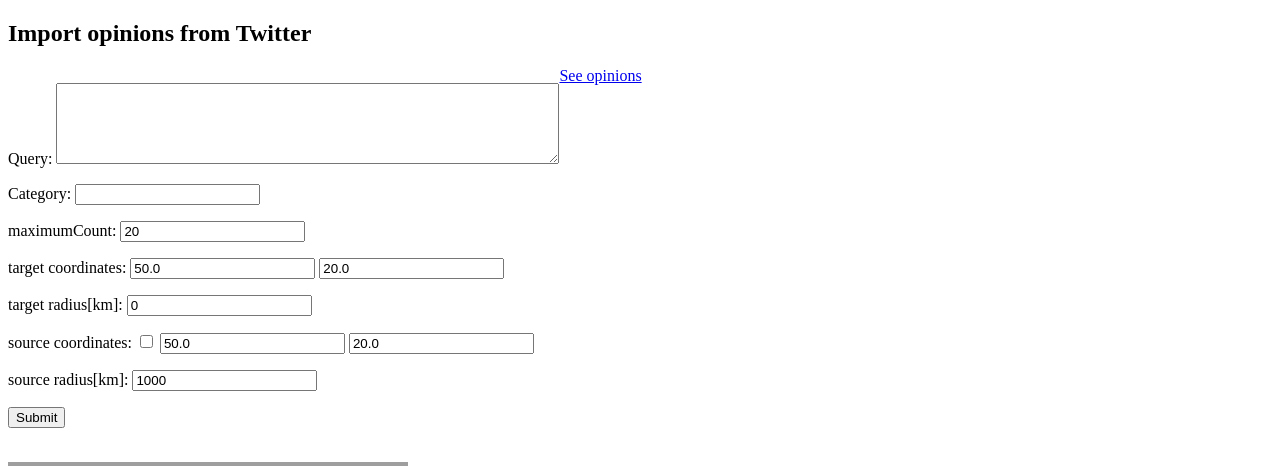
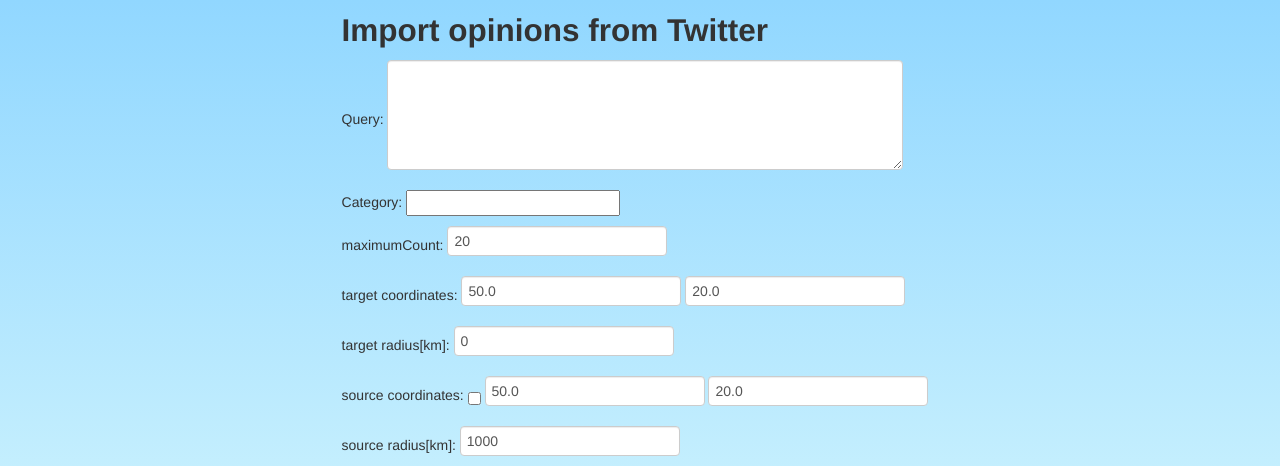
Before and after one commit to sikor/placeranking, a Python web app: template templates/import.html in a window 1280 px wide. Shown: the top 466 px of the page. Run offline with Jinja, Linux system fonts and the light colour scheme; the template is opened without the code that fills it, so the values that code supplies are empty; some libraries are stand-ins or nearby versions; grey boxes are pictures that could not be loaded.

Commit message:
ui changed bug fixed

```diff
--- a/placeranking/geocoding.py
+++ b/placeranking/geocoding.py
@@ -55,7 +55,7 @@ class Geocoder:
         city = infoMap[self.CITY]
         regionCode = self.getRegionIsoCode(lat, lon)
         if regionCode:
-            region = countryShort+'-'+regionCode
+            region = str(countryShort)+'-'+str(regionCode)
         else:
             region = None
         continent = self.getContinentForCountry(countryShort)
@@ -63,7 +63,7 @@ class Geocoder:
         return DetailedPosition(continent, country, region, city)
 
     def getContinentForCountry(self, country):
-        logging.info("country: "+country)
+        logging.info("country: "+str(country))
         if country == '':
             return ''
         return self.continentMap[country]
--- a/placeranking/opinionDao.py
+++ b/placeranking/opinionDao.py
@@ -10,7 +10,7 @@ from google.appengine.ext import webapp
 from google.appengine.ext import db
 from placeranking.model import *
 import placeranking.geocoding
-from placeranking.sentimenter import getSentiment
+from placeranking.sentimenter import getSentiment, getSentimentOffline
 import logging
 import math
 
@@ -33,7 +33,7 @@ def addOpinion(comment, pCategoryName, lat, lon):
     if comment is u"":
         raise Exception("comment cant be empty")
 
-    sentiment = getSentiment(comment)
+    sentiment = getSentimentOffline(comment)
     pSentiment = sentiment[0]
     pProbabilityPos = sentiment[1]
     pProbabilityNeg = sentiment[2]
--- a/placeranking/sentiement/sentiment.py
+++ b/placeranking/sentiement/sentiment.py
@@ -1,3 +1,4 @@
+
 import re, itertools, os
 from nltk.classify import NaiveBayesClassifier
 from nltk.metrics import BigramAssocMeasures
@@ -64,7 +65,6 @@ class SentimentAnalyzer(object):
             pos_score = BigramAssocMeasures.chi_sq(cond_word_fd['pos'][word], (freq, pos_word_count), total_word_count)
             neg_score = BigramAssocMeasures.chi_sq(cond_word_fd['neg'][word], (freq, neg_word_count), total_word_count)
             word_scores[word] = pos_score + neg_score
-
         return word_scores
 
     def word_feats(self, words):
@@ -78,7 +78,7 @@ class SentimentAnalyzer(object):
 
     #creates feature selection mechanism that only uses best words
     def best_word_features(self, words):
-        return dict([(word, True) for word in words if word in self.best_words])
+        return dict([(word.lower(), True) for word in words if word.lower() in self.best_words])
 
     def train(self):
         word_scores = self.create_word_scores()
--- a/public/css/placeranking.css
+++ b/public/css/placeranking.css
@@ -1,20 +1,57 @@
+body {
+/* IE10 Consumer Preview */
+background-image: -ms-linear-gradient(bottom, #E8FFFD 0%, #91D7FF 100%);
+
+/* Mozilla Firefox */
+background-image: -moz-linear-gradient(bottom, #E8FFFD 0%, #91D7FF 100%);
+
+/* Opera */
+background-image: -o-linear-gradient(bottom, #E8FFFD 0%, #91D7FF 100%);
+
+/* Webkit (Safari/Chrome 10) */
+background-image: -webkit-gradient(linear, left bottom, left top, color-stop(0, #E8FFFD), color-stop(1, #91D7FF));
+
+/* Webkit (Chrome 11+) */
+background-image: -webkit-linear-gradient(bottom, #E8FFFD 0%, #91D7FF 100%);
+
+/* W3C Markup, IE10 Release Preview */
+background-image: linear-gradient(to top, #E8FFFD 0%, #91D7FF 100%);
+    background-attachment: fixed !important;
+}
+
+.main {
+    margin: 0 auto;
+    display: table;
+}
+
+.center {
+    margin: 0 auto;
+}
+
+textarea {
+    width: auto;
+}
+
 #form {
 
     float: left;
+    margin-right: 10px;
 }
 
 #map {
-    height: 300px;
-    width: 400px;
+    height: 400px;
+    width: 500px;
 }
 
 #opinions {
     padding-top: 30px;
     clear: both;
+    display: table;
 }
 
 table, td, th {
     border: 1px solid black;
     padding: 5px;
-    border-collapse:collapse;
+    border-collapse: collapse;
+    background: #FFFFFF;
 }
--- a/templates/import.html
+++ b/templates/import.html
@@ -2,11 +2,14 @@
 <html>
 <head>
     <title> Import </title>
+    <link href="css/bootstrap.min.css" rel="stylesheet">
     <link href="css/placeranking.css" rel="stylesheet">
 </head>
 <body>
+<div class="main center">
 <h2>Import opinions from Twitter</h2>
-<a href="/">See opinions</a>
+<div style="float: left">
+
 <form id="form" action="rest/import" method="post" accept-charset="utf-8">
     <p>Query: <textarea id="query" name="query" rows="5" cols="60" required="required"></textarea></p>
     <p>Category:
@@ -28,12 +31,14 @@
         <input id="slong" type="text" name="slon" value="20.0"/>
     </p>
     <p>source radius[km]: <input id="distance" type="text" name="distance" value="1000"/></p>
-    <p><input type="submit" value="Submit"/></p></input><BR>
-
+    <p><input type="submit" value="Submit" class="btn btn-primary"></p></input><BR>
+    <a href="/" class="btn btn-primary">See opinions</a>
 </form>
+</div>
 <div id="map"></div>
 
 
+</div>
 
 <script src="//ajax.googleapis.com/ajax/libs/jquery/2.0.0/jquery.min.js"></script>
 <script src="//ajax.googleapis.com/ajax/libs/jqueryui/1.10.3/jquery-ui.min.js"></script>
```
Also changed, not shown: placeranking/sentimenter.py (+6 -1 lines), templates/main.html (+30 -32 lines), templates/summary.html (+6 -2 lines).
